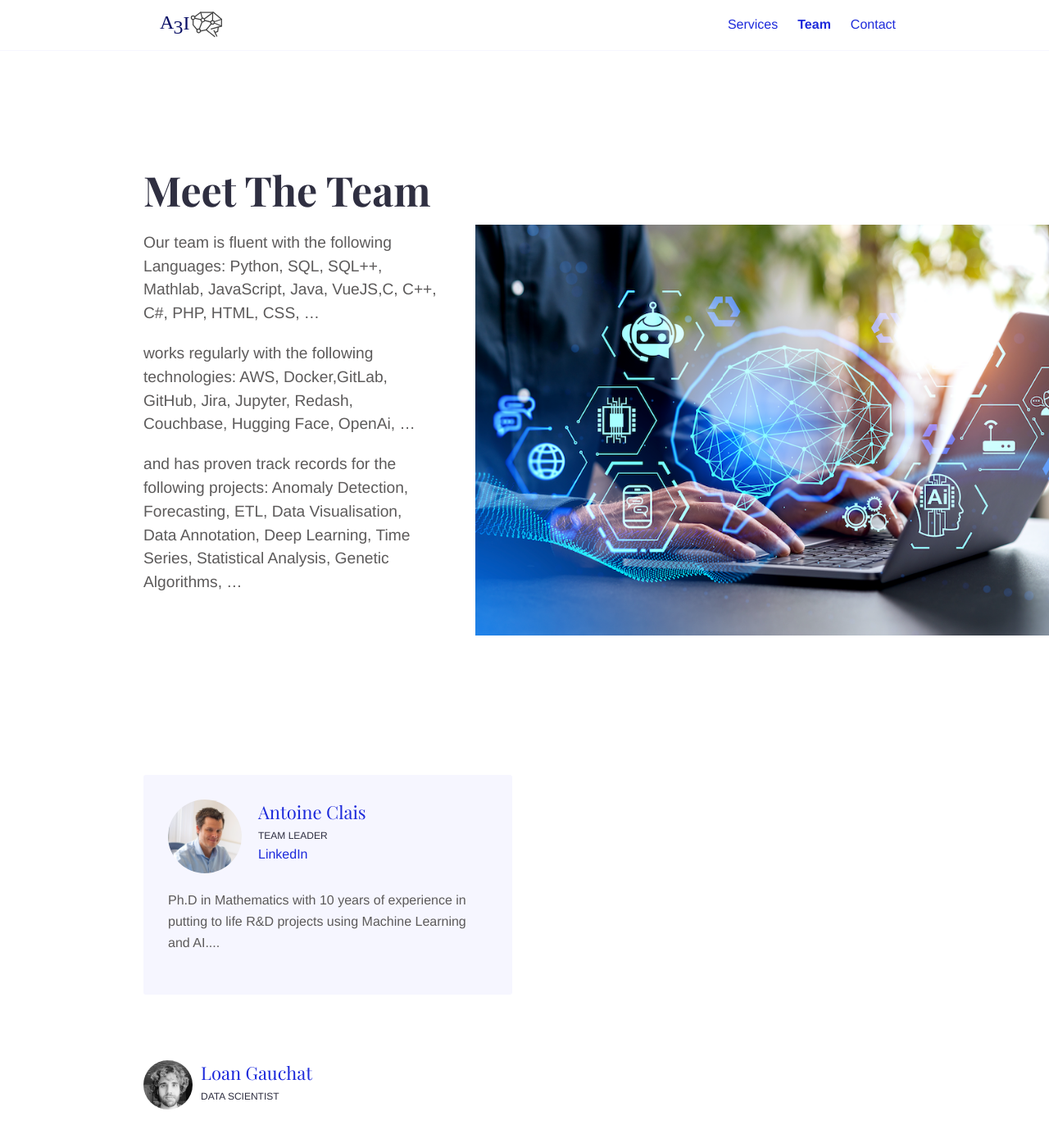
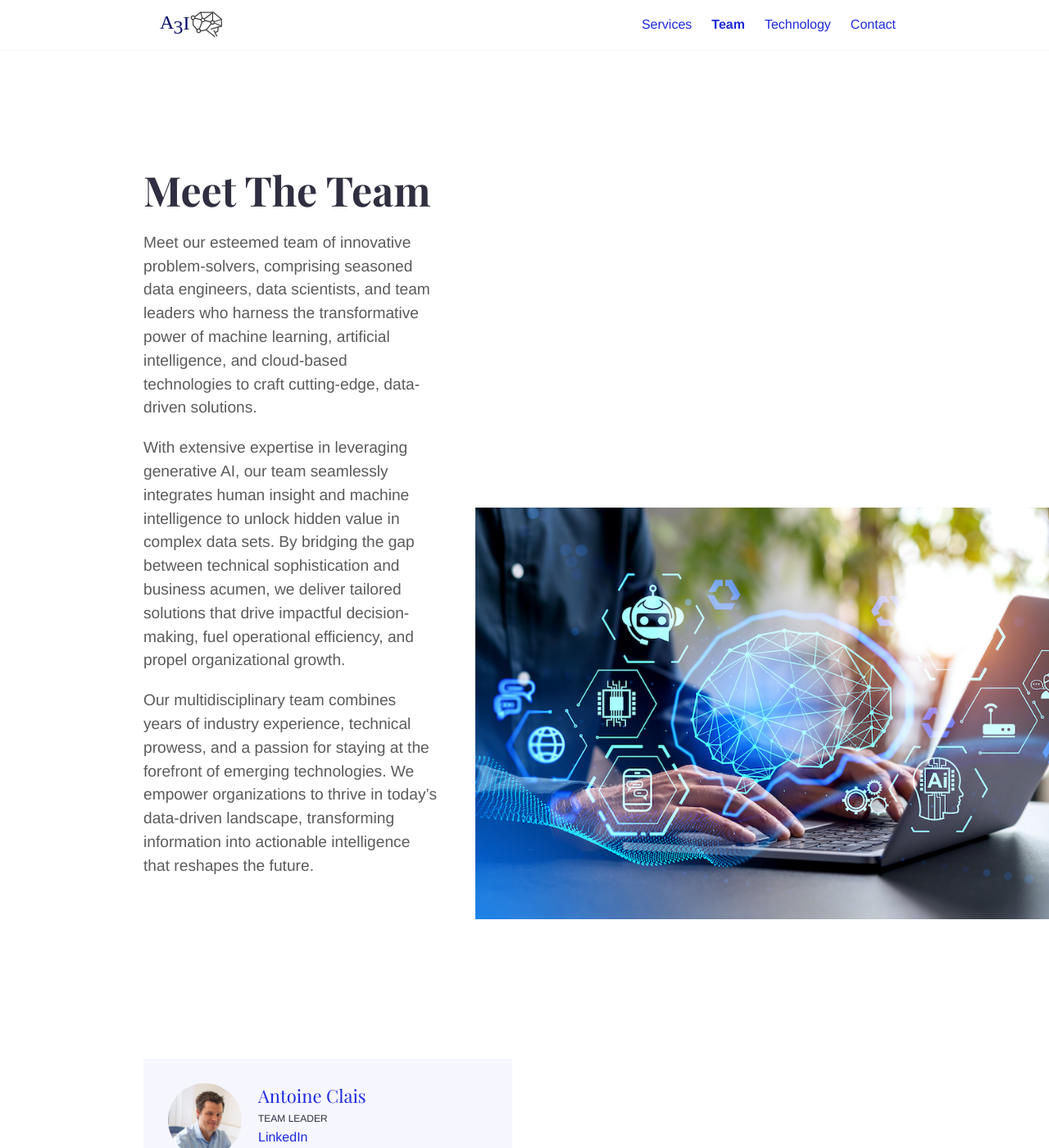
Before and after one commit to A3I-DataScience/A3I-DatScience.github.io, a Jekyll site: the page built from team.md, in a window 1280 px wide and 1400 px high. Shown: the whole window at 82% size. Built offline with Jekyll 4.4.1, drawn with Linux system fonts in a browser that asks for light colours.

Commit message:
move files

```diff
--- a/_data/menus.yml
+++ b/_data/menus.yml
@@ -5,6 +5,9 @@ main:
   - name: "Team"
     url: "/team/"
     weight: 3
+  - name: "Technology"
+    url: "/technology/"
+    weight: 4
   - name: "Contact"
     url: "/contact/"
     weight: 5
--- a/team.md
+++ b/team.md
@@ -10,8 +10,8 @@ intro_image_hide_on_mobile: false
 
 # Meet The Team
 
-Our team is fluent with the following Languages: Python, SQL, SQL++, Mathlab, JavaScript, Java, VueJS,C, C++, C#, PHP, HTML, CSS, ...
+Meet our esteemed team of innovative problem-solvers, comprising seasoned data engineers, data scientists, and team leaders who harness the transformative power of machine learning, artificial intelligence, and cloud-based technologies to craft cutting-edge, data-driven solutions.
 
-works regularly with the following technologies: AWS, Docker,GitLab, GitHub, Jira, Jupyter, Redash, Couchbase, Hugging Face, OpenAi, ...
+With extensive expertise in leveraging generative AI, our team seamlessly integrates human insight and machine intelligence to unlock hidden value in complex data sets. By bridging the gap between technical sophistication and business acumen, we deliver tailored solutions that drive impactful decision-making, fuel operational efficiency, and propel organizational growth.
 
-and has proven track records for the following projects: Anomaly Detection, Forecasting, ETL, Data Visualisation, Data Annotation, Deep Learning, Time Series, Statistical Analysis, Genetic Algorithms, ...
+Our multidisciplinary team combines years of industry experience, technical prowess, and a passion for staying at the forefront of emerging technologies. We empower organizations to thrive in today's data-driven landscape, transforming information into actionable intelligence that reshapes the future.
```
